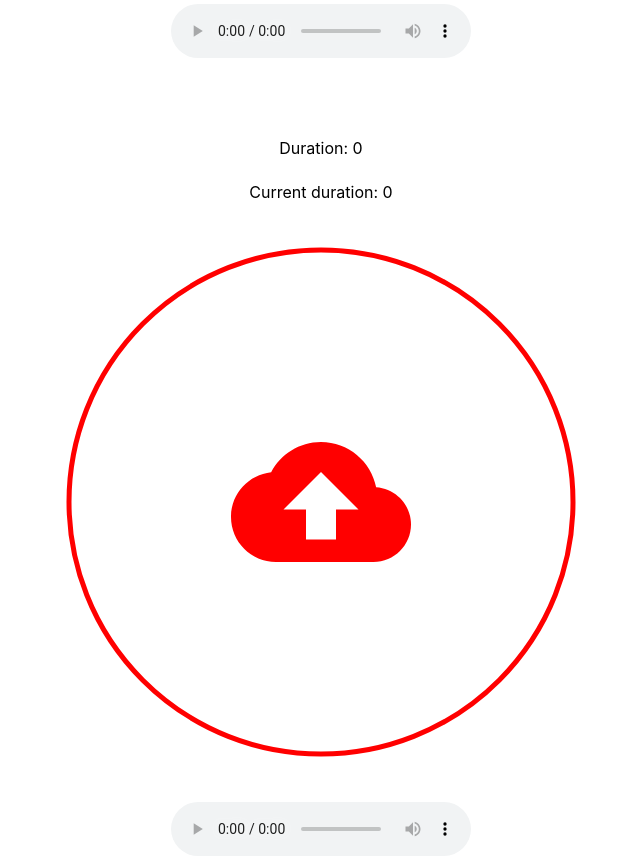
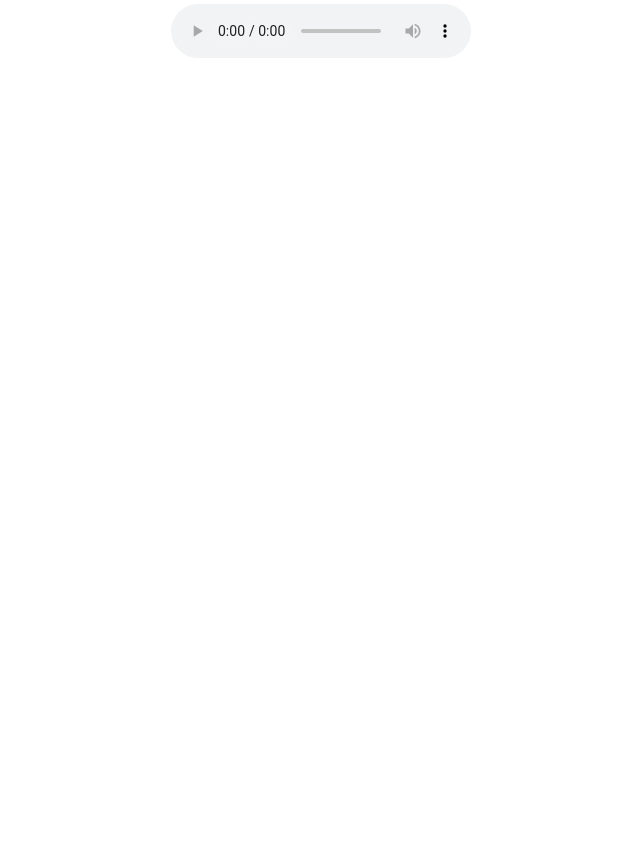
Before and after one commit to maletsden/vigilant-enigma, a React (Create React App) app: page / in a window 1280 px wide. Shown: the part 2280-3136 px from the top of the page, without its empty margins (319-959 px from the left). After the commit the page ends 2338 px from the top, so only its background shows below. Built offline with nearby package versions, Linux system fonts and the light colour scheme.

Commit message:
fix: deleted uploader

```diff
--- a/src/App.js
+++ b/src/App.js
@@ -64,11 +64,6 @@ export default class App extends React.Component {
           [48, 75.49], [50, 84.99],
           [52, 75.74], [54, 75.24]
         ]}/>
-
-        <Box mb={10}/>
-
-
-        <Player size={this.state.playerSize} audioSrc={''} chordsData={[]}/>
       </div>
     );
   }
```
